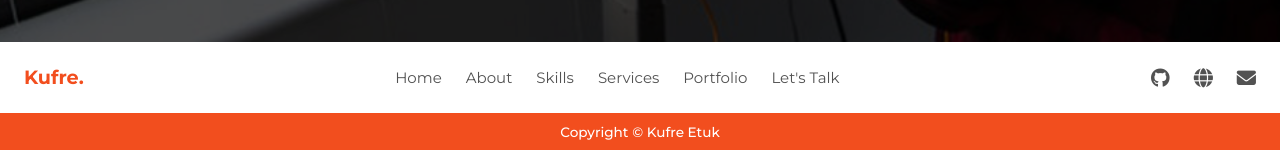
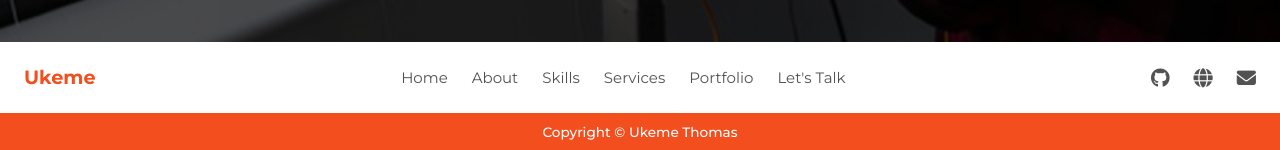
Before and after one commit to uk-thomas/First, a plain HTML site: page index.html in a window 1280 px wide. Shown: the part 5733-5883 px from the top of the page. Drawn offline with nearby package versions, Linux system fonts and the light colour scheme.

Commit message:
New commitss

```diff
--- a/index.html
+++ b/index.html
@@ -656,7 +656,7 @@
     <!--    =========================== FOOTER =======================================     -->
     <footer class="flex-col" id="footer">
       <div class="footer__top flex">
-        <h4 class="footer__top__logo">Kufre.</h4>
+        <h4 class="footer__top__logo">Ukeme</h4>
         <ul class="footer__top__links flex">
           <li class="footer__top__link link">
             <a href="#home">Home</a>
@@ -689,7 +689,7 @@
           </a>
         </div>
       </div>
-      <p class="footer__copyright">Copyright &copy; Kufre Etuk</p>
+      <p class="footer__copyright">Copyright &copy; Ukeme Thomas</p>
     </footer>
     <!--    =========================== SCRIPTS =======================================     -->
     <script defer src="main.js"></script>
```
